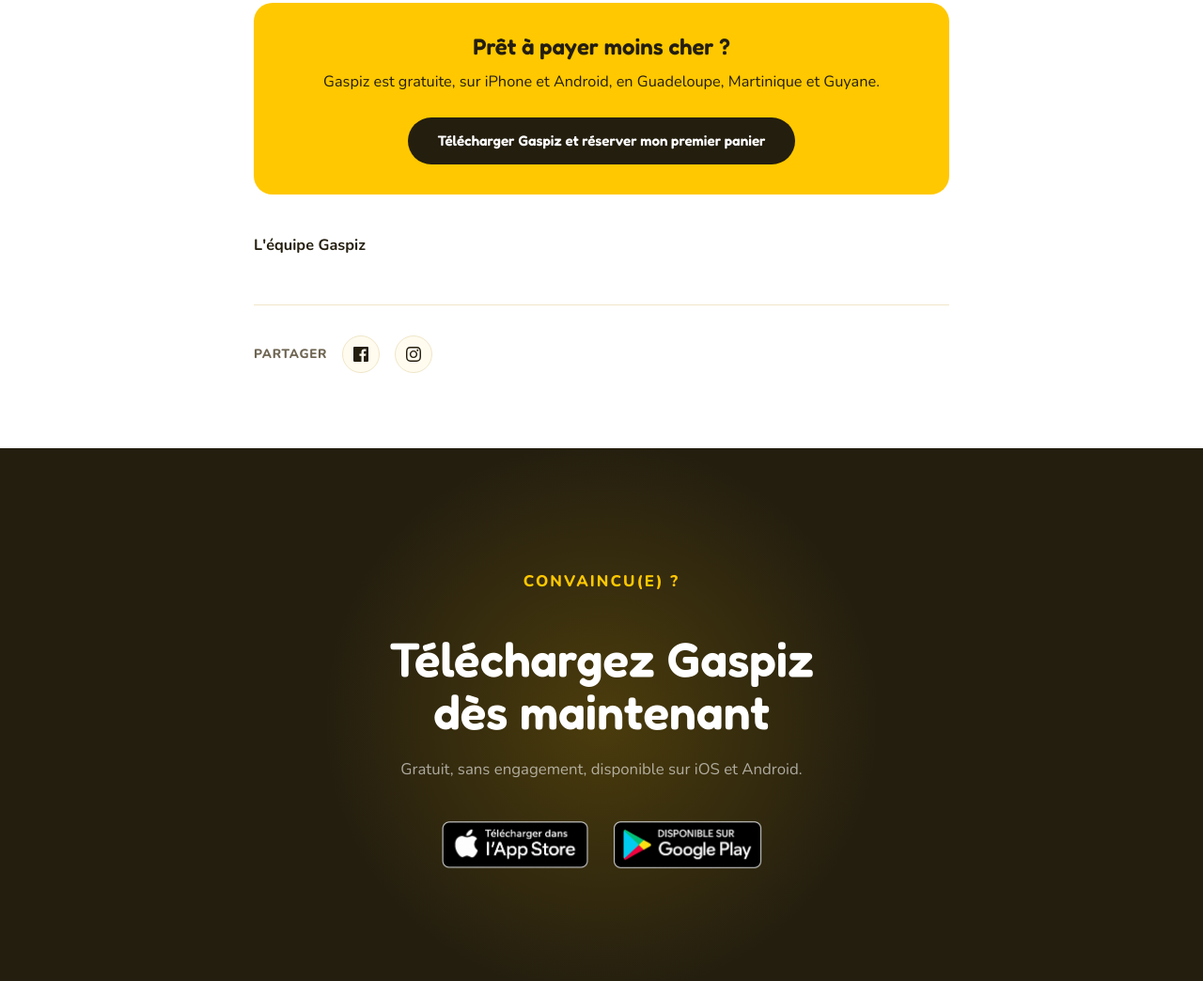
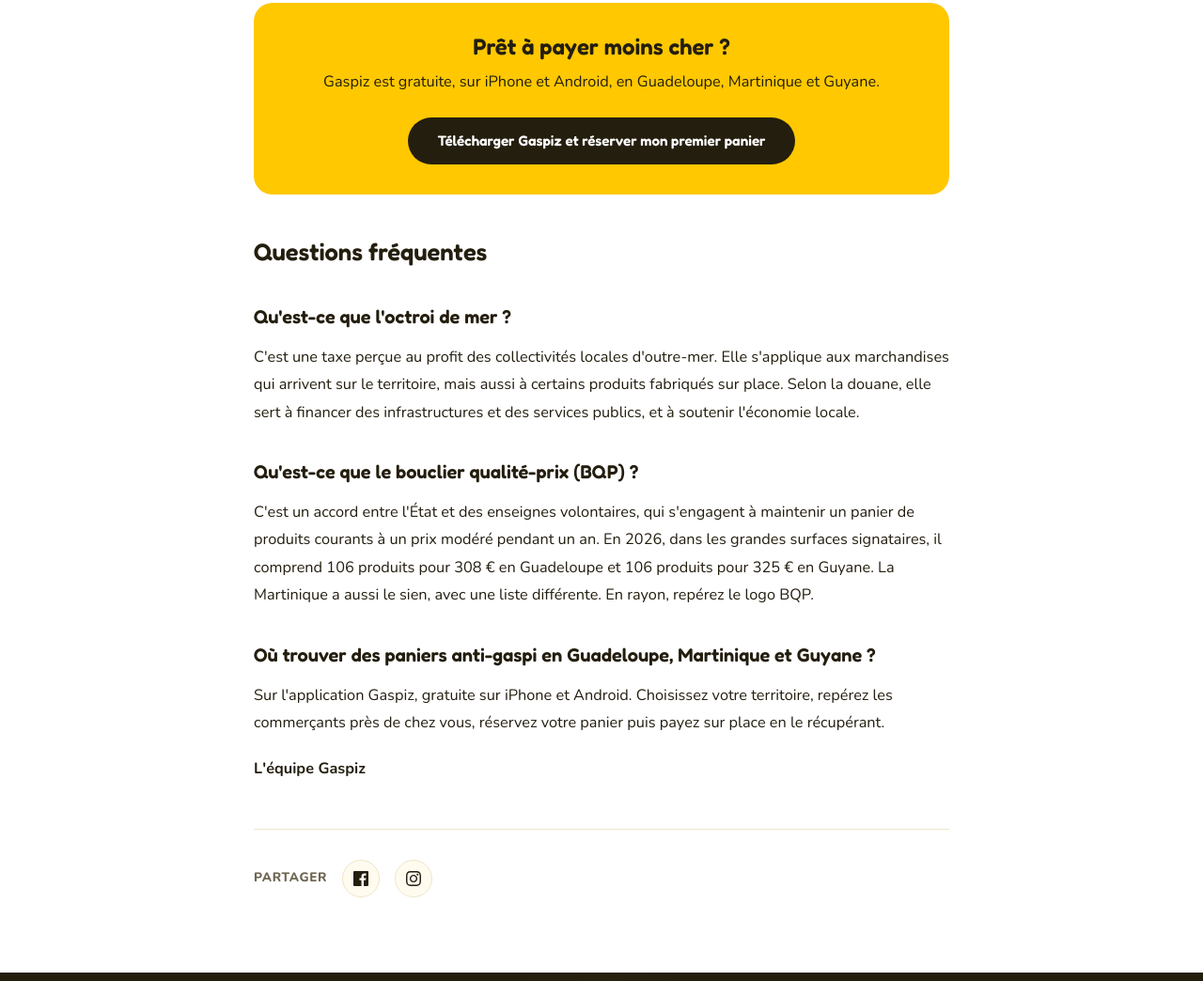
Before and after one commit to nprieto-ext/Gaspiz__Site, a plain HTML site: page blog/vie-chere-antilles-guyane.html in a window 1280 px wide. Shown: the part 6410-7454 px from the top of the page at 94% size. Drawn offline with nearby package versions, Linux system fonts and the light colour scheme.

Commit message:
Article vie chère : nouvelle FAQ sans redite
Co-Authored-By: Claude Opus 5.5 <noreply@anthropic.com>

```diff
--- a/blog/vie-chere-antilles-guyane.html
+++ b/blog/vie-chere-antilles-guyane.html
@@ -187,6 +187,17 @@
           <p style="color: var(--dark); margin: 0 0 1.4rem;">Gaspiz est gratuite, sur iPhone et Android, en Guadeloupe, Martinique et Guyane.</p>
           <a href="https://gaspiz.fr/telecharger" class="btn btn-dark" style="text-decoration: none; white-space: normal; max-width: 100%; line-height: 1.3; text-align: center; justify-content: center;">Télécharger Gaspiz et réserver mon premier panier</a>
         </div>
+
+        <h2>Questions fréquentes</h2>
+
+        <h3>Qu'est-ce que l'octroi de mer ?</h3>
+        <p>C'est une taxe perçue au profit des collectivités locales d'outre-mer. Elle s'applique aux marchandises qui arrivent sur le territoire, mais aussi à certains produits fabriqués sur place. <a href="https://www.douane.gouv.fr/lexique/octroi-de-mer" target="_blank" rel="noopener">Selon la douane</a>, elle sert à financer des infrastructures et des services publics, et à soutenir l'économie locale.</p>
+
+        <h3>Qu'est-ce que le bouclier qualité-prix (BQP) ?</h3>
+        <p>C'est un accord entre l'État et des enseignes volontaires, qui s'engagent à maintenir un panier de produits courants à un prix modéré pendant un an. En 2026, dans les grandes surfaces signataires, il comprend 106 produits pour <a href="https://rci.fm/node/5556367" target="_blank" rel="noopener">308 € en Guadeloupe</a> et 106 produits pour <a href="https://www.guyane.gouv.fr/Actions-de-l-Etat/Bouclier-Qualite-Prix/BQP-Bouclier-qualite-prix-2026" target="_blank" rel="noopener">325 € en Guyane</a>. La Martinique a aussi le sien, avec une liste différente. En rayon, repérez le logo BQP.</p>
+
+        <h3>Où trouver des paniers anti-gaspi en Guadeloupe, Martinique et Guyane ?</h3>
+        <p>Sur l'application Gaspiz, gratuite sur iPhone et Android. Choisissez votre territoire, repérez les commerçants près de chez vous, réservez votre panier puis payez sur place en le récupérant.</p>
         <p style="font-weight: 700;">L'équipe Gaspiz</p>
 
         <div class="article-share">
```
Also changed, not shown: 1 other file.
